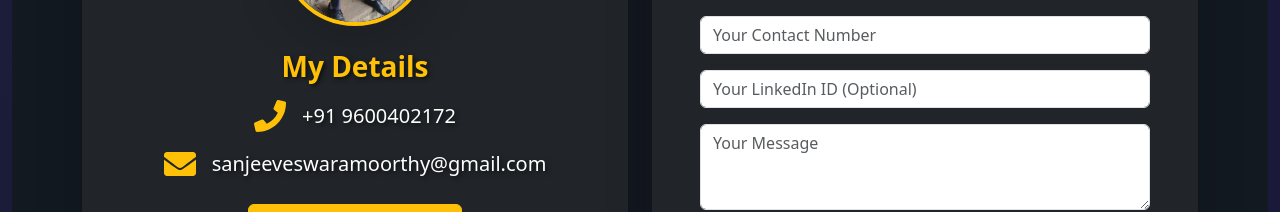
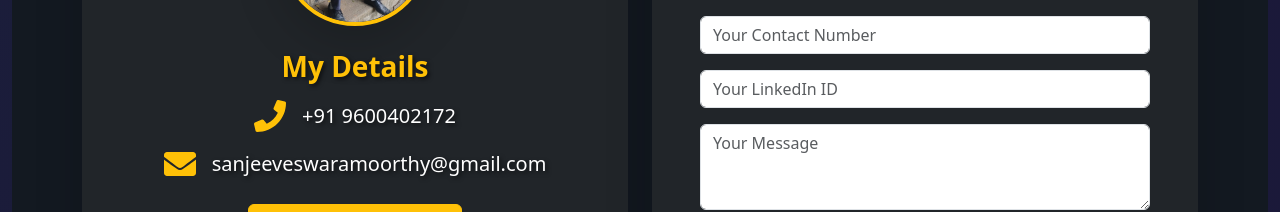
Before and after one commit to SanjeevVE/Portfolio, a React (Vite) app: page / in a window 1280 px wide. Shown: the part 4231-4443 px from the top of the page. Built offline with nearby package versions, Linux system fonts and the light colour scheme.

Commit message:
resume updated

```diff
--- a/src/App.jsx
+++ b/src/App.jsx
@@ -392,7 +392,7 @@ const Portfolio = () => {
 
                 <div className="mt-4">
                   <a
-                    href="https://drive.google.com/file/d/1E256t2bY2vlBAD_8yO5VgL_sU2JbeJwQ/view?usp=sharing"
+                    href="https://drive.google.com/file/d/1X_wWgIqw2b5Fr29_cIDhWn6YJ8PU_xKq/view?usp=sharing"
                     className="btn btn-warning px-4 py-2"
                   >
                     📄 Download Resume
--- a/src/components/contactForm.jsx
+++ b/src/components/contactForm.jsx
@@ -83,7 +83,7 @@ const ContactForm = () => {
           type="text"
           name="linkedin"
           className="form-control"
-          placeholder="Your LinkedIn ID (Optional)"
+          placeholder="Your LinkedIn ID"
           value={formData.linkedin}
           onChange={handleChange}
         />
```
